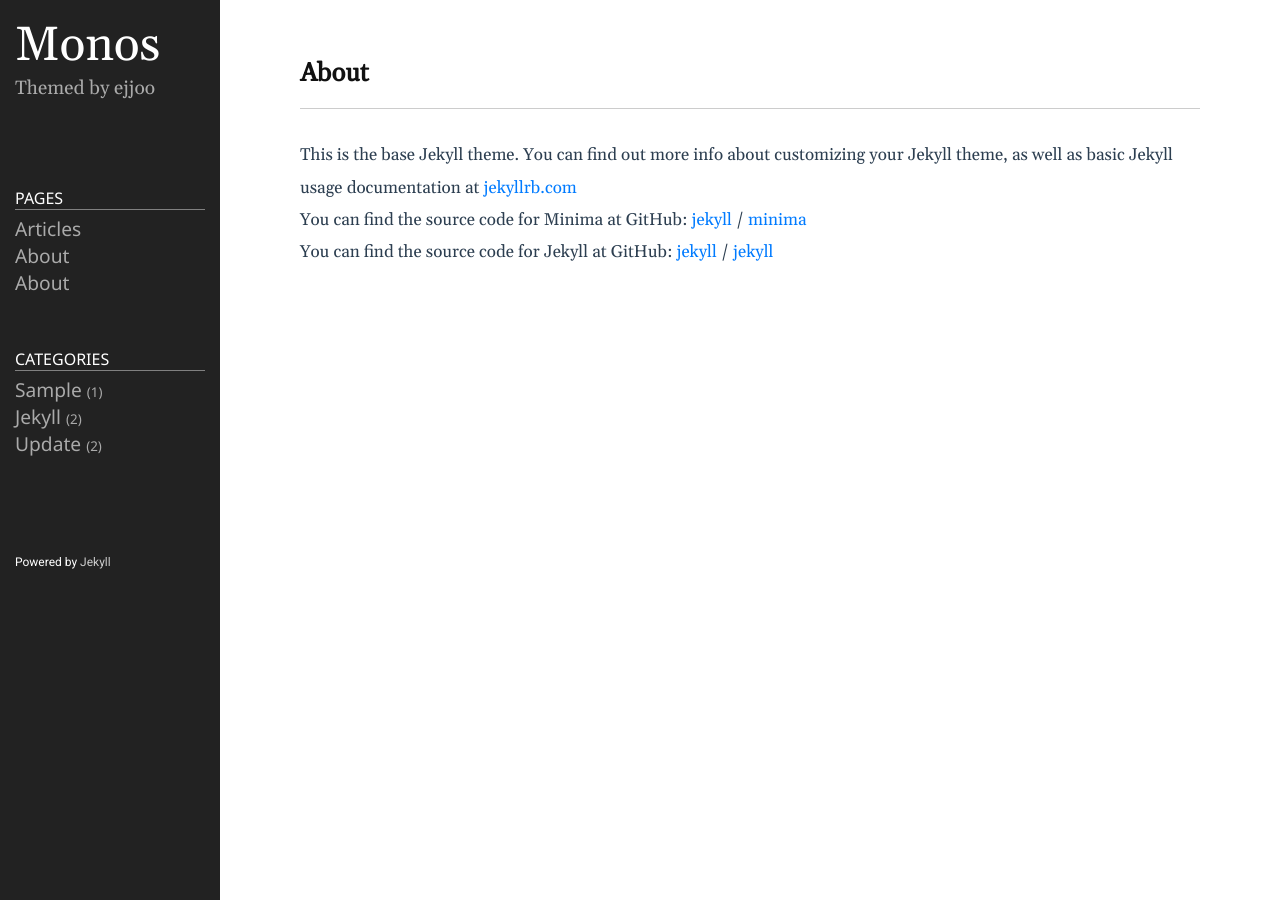
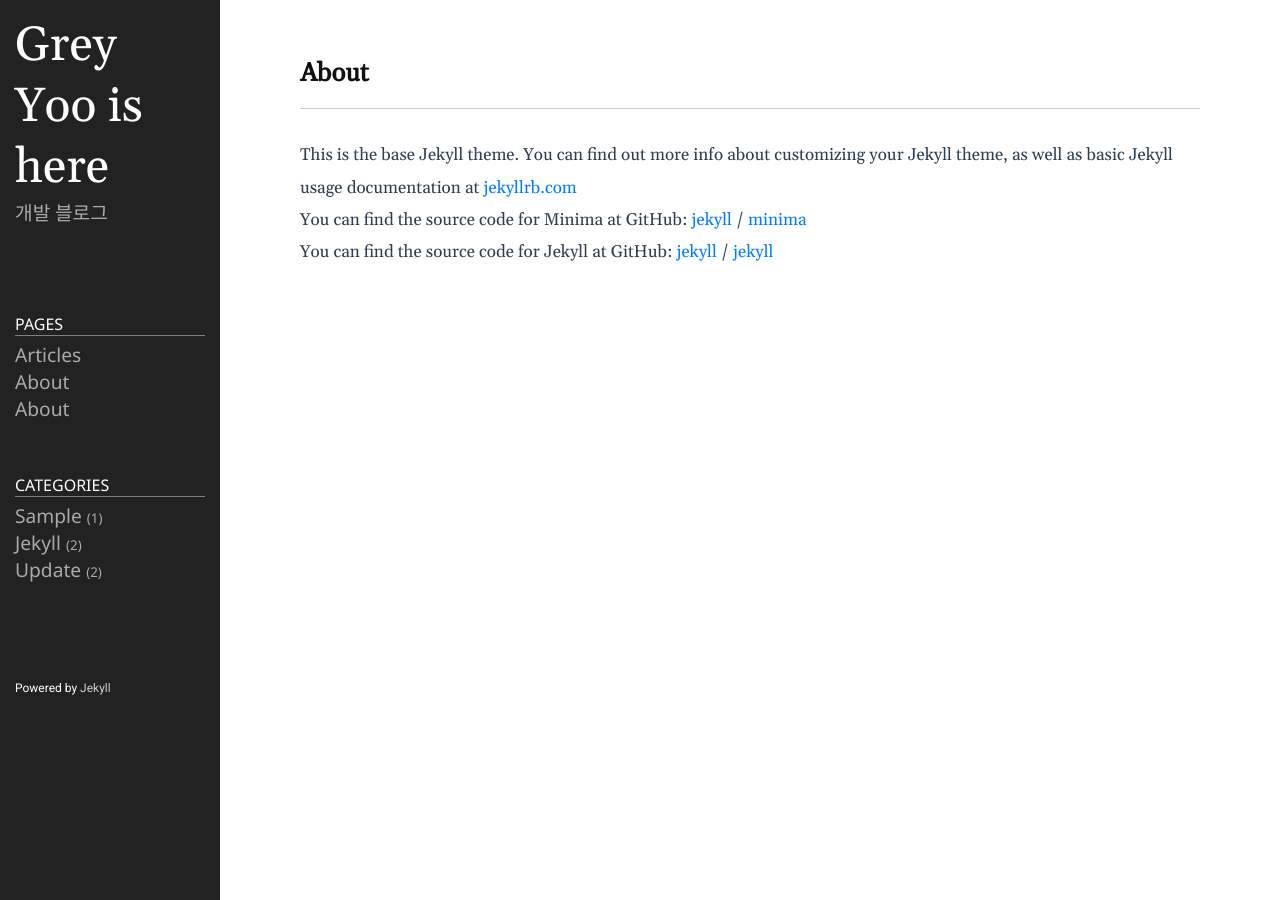
Before and after one commit to greyyoo/greyyoo.github.io, a Jekyll site: the page built from about.markdown, in a window 1280 px wide. Built offline with Jekyll 4.4.1, drawn with Linux system fonts in a browser that asks for light colours.

Commit message:
Update _config.yml

```diff
--- a/_config.yml
+++ b/_config.yml
@@ -18,13 +18,13 @@
 # You can create any custom variable you would like, and they will be accessible
 # in the templates via {{ site.myvariable }}.
 
-title: Monos
-email: ejjoo7994@gmail.com
+title: Grey Yoo is here
+email: greyyooishere@gmail.com
 description: >- # this means to ignore newlines until "baseurl:"
-  Themed by ejjoo
+  개발 블로그
 # baseurl: "/" # the subpath of your site, e.g. /blog
 # url: "http://ejjoo.github.io" # the base hostname & protocol for your site, e.g. http://example.com
-github_username: ejjoo
+github_username: greyyoo
 highlighter: rouge
 svg:
   optimize: true
```
